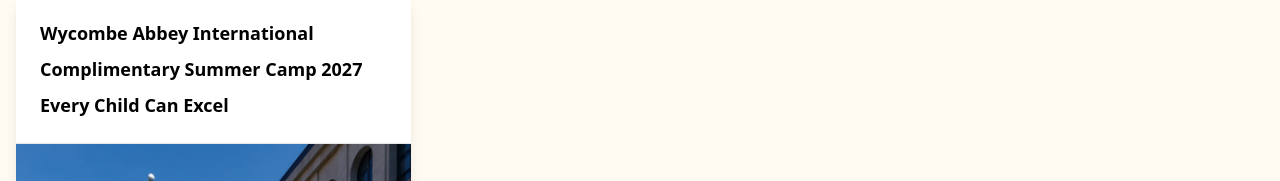
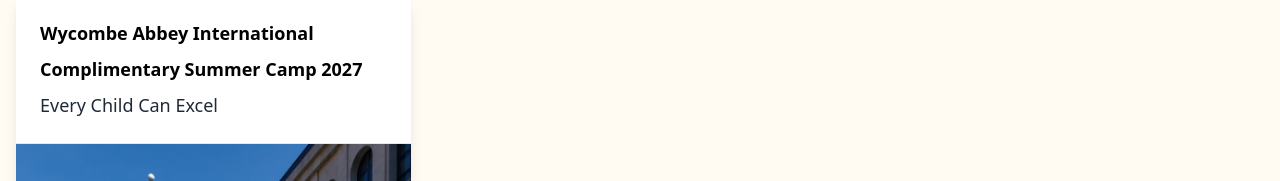
Before and after one commit to VladNaboka/olympiad_tiger_site, a Next.js app: page /scholarships in a window 1280 px wide. Shown: the part 133-314 px from the top of the page. Built offline with nearby package versions, Linux system fonts and the light colour scheme.

Commit message:
text fix

```diff
--- a/src/app/scholarships/page.js
+++ b/src/app/scholarships/page.js
@@ -95,7 +95,7 @@
         <h3 className="text-lg font-bold mb-2" style={{ color: '#f97316' }}>
           {gift.giftName}
         </h3>
-        <p className="text-lg font-bold text-black">
+        <p className="text-lg text-black">
           {gift.description}
         </p>
       </div>
```
